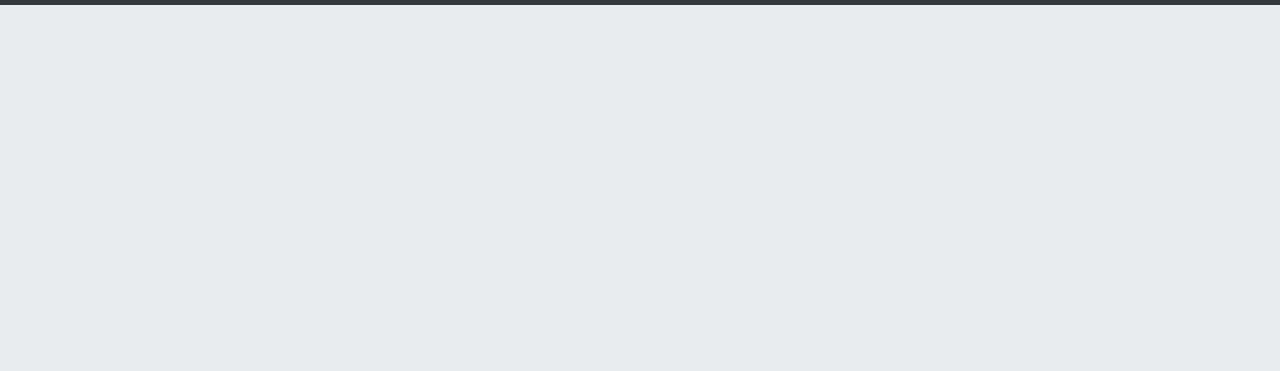
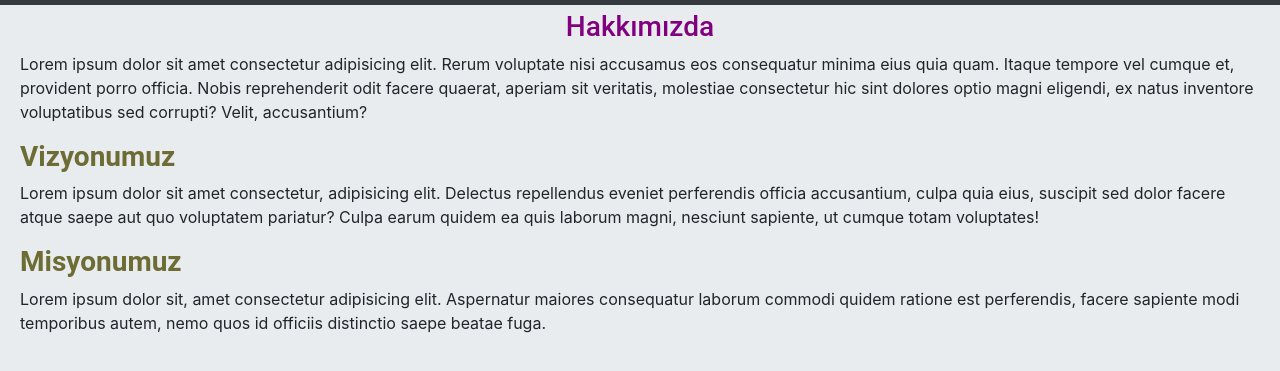
Before and after one commit to BunyaminOzturk/phone-store-bootstrap, a plain HTML site: page hakkimizda.html in a window 1280 px wide. Shown: the part 51-422 px from the top of the page. Drawn offline with nearby package versions, Linux system fonts and the light colour scheme.

Commit message:
hakkimizda.html template is done

```diff
--- a/hakkimizda.html
+++ b/hakkimizda.html
@@ -12,7 +12,6 @@
     <header> <!-- Header start-->
       <nav class="navbar navbar-expand-lg navbar-light bg-dark">
         <a class="navbar-brand" id="head-li-first" href="index.html">Telefon Dükkanı</a>
-
         <div class="collapse navbar-collapse" id="navbarNav">
           <ul class="navbar-nav ">
             <li class="nav-item active">
@@ -28,6 +27,15 @@
         </div>
       </nav>
     </header> <!-- Header end-->
+    <!-- article start-->
+    <div style="text-align: left;" class=" hakkimizda-div-margin">
+        <h3 class="h3-center" style="margin-top: 5px;">Hakkımızda</h3>
+        <p>Lorem ipsum dolor sit amet consectetur adipisicing elit. Rerum voluptate nisi accusamus eos consequatur minima eius quia quam. Itaque tempore vel cumque et, provident porro officia. Nobis reprehenderit odit facere quaerat, aperiam sit veritatis, molestiae consectetur hic sint dolores optio magni eligendi, ex natus inventore voluptatibus sed corrupti? Velit, accusantium?</p>
+        <h3 class="h3-hakkimizda-title">Vizyonumuz</h3>
+        <p>Lorem ipsum dolor sit amet consectetur, adipisicing elit. Delectus repellendus eveniet perferendis officia accusantium, culpa quia eius, suscipit sed dolor facere atque saepe aut quo voluptatem pariatur? Culpa earum quidem ea quis laborum magni, nesciunt sapiente, ut cumque totam voluptates!</p>
+        <h3 class="h3-hakkimizda-title">Misyonumuz</h3>
+        <p>Lorem ipsum dolor sit, amet consectetur adipisicing elit. Aspernatur maiores consequatur laborum commodi quidem ratione est perferendis, facere sapiente modi temporibus autem, nemo quos id officiis distinctio saepe beatae fuga.</p>
+    </div>  <!-- article end-->
     <!-- Optional JavaScript; choose one of the two! -->
 
     <!-- Option 1: jQuery and Bootstrap Bundle (includes Popper) -->
--- a/style.css
+++ b/style.css
@@ -23,8 +23,25 @@
     color: rgb(108, 108, 52);
     font-family: 'Roboto', sans-serif;
 }
+.h3-hakkimizda-title {
+    color: rgb(108, 108, 52);
+    font-family: 'Roboto', sans-serif;
+    font-weight: bold;
+
+}
 
 .ul-style-center {
     list-style-position: inside;
     font-family: 'Roboto', sans-serif;
 }
+
+.h3-center{
+    color: purple;
+    font-family: 'Roboto', sans-serif;
+    text-align: center;
+}
+
+.hakkimizda-div-margin {
+    margin-left: 20px;
+    margin-right: 20px;
+}
```
